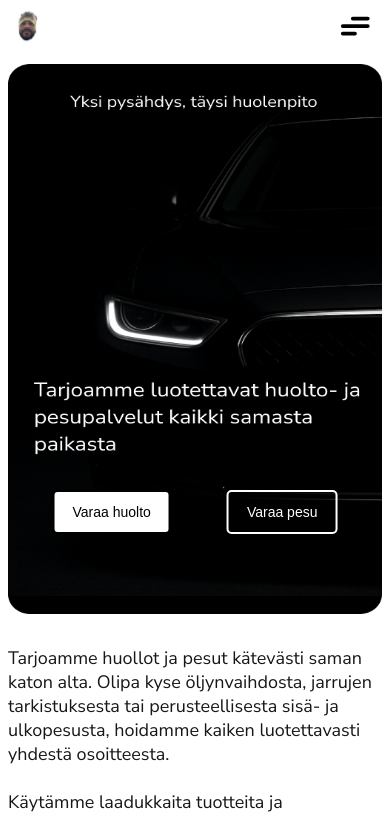
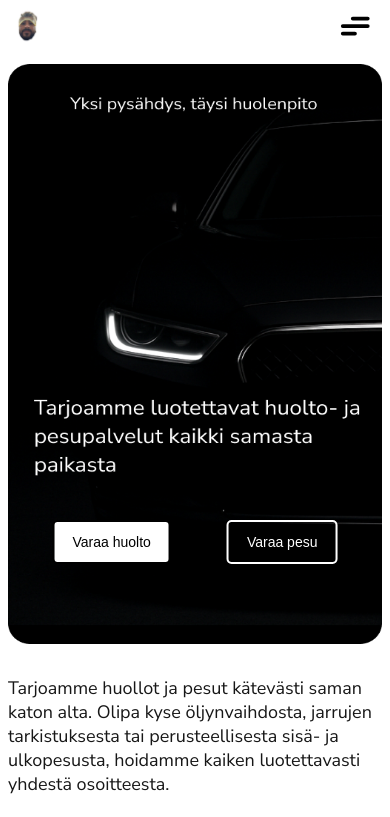
Before and after one commit to Agrinsadon/7auto, a Next.js app in the folder frontend/: page / in a window 390 px wide. Shown: the top 817 px of the page. Built offline with nearby package versions, Linux system fonts and the light colour scheme.

Commit message:
fixed the landing page CSS

```diff
--- a/frontend/src/app/pages/landingpage/landingpage.css
+++ b/frontend/src/app/pages/landingpage/landingpage.css
@@ -57,7 +57,7 @@
     margin-top: 4rem;
     margin-left: 0.5rem;
     margin-right: 0.5rem;
-    height: 550px;
+    height: 580px;
 }
 
 .button-overlay {
```
